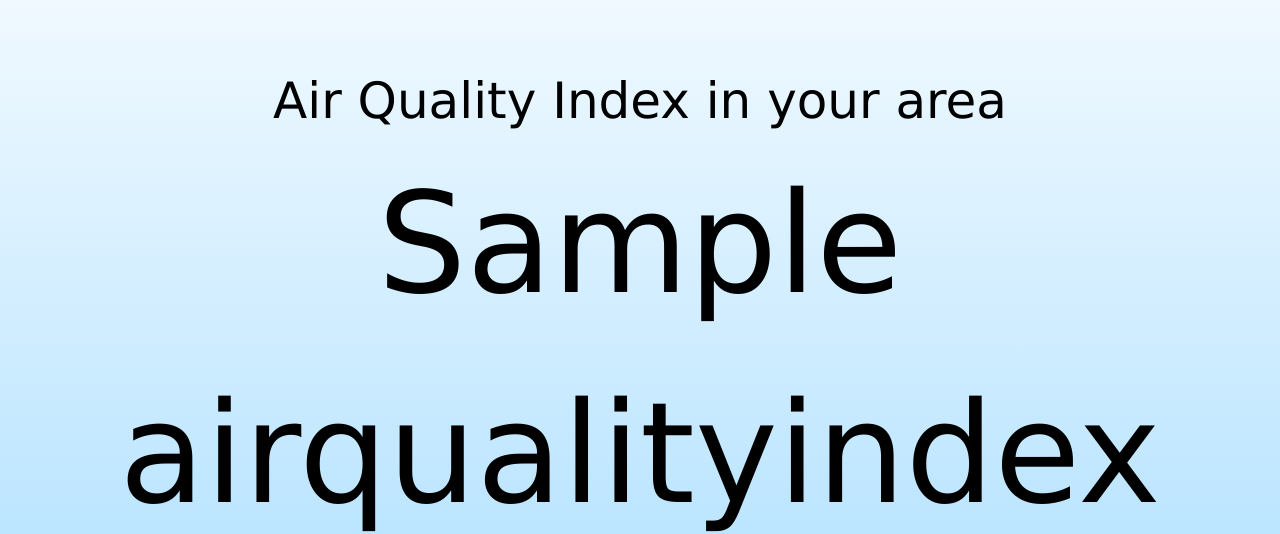
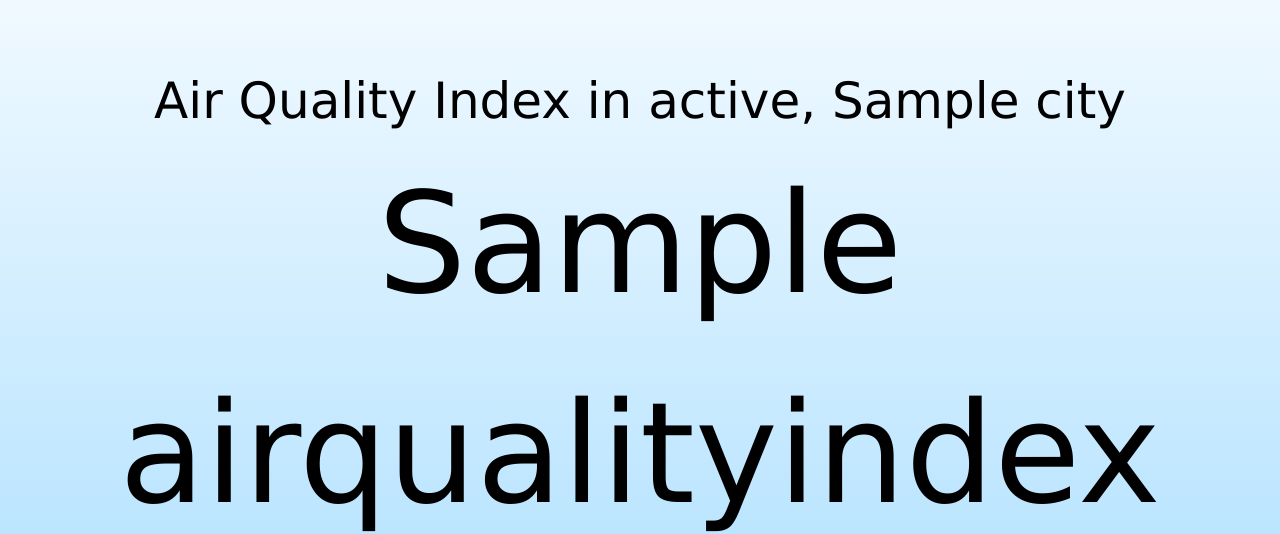
Before and after one commit to utsavbajpai/PlaceDescription, a Flask app: template app/templates/index.html in a window 1280 px wide. Shown: the top 534 px of the page. Run offline with Flask 2, Linux system fonts and the light colour scheme; the template is opened without the code that fills it: most values are stand-ins (such as "Sample title", 1, 10 or a date in 2020); some libraries are stand-ins or nearby versions.

Commit message:
added city and state name

```diff
--- a/app/routes.py
+++ b/app/routes.py
@@ -41,6 +41,13 @@ def placedetails():
     zipcodelatitude= zipcodejson['results'][0]['geometry']['location']['lat']
     zipcodelongitude = zipcodejson['results'][0]['geometry']['location']['lng']
 
+    add_components = zipcodejson['results'][0]['address_components']
+    state = add_components[len(add_components)-2]['long_name']
+    city = add_components[len(add_components)-4]['long_name']
+
+
+
+
     airquality_url = 'https://api.breezometer.com/baqi/?lat=' + str(zipcodelatitude) + '&lon=' + str(zipcodelongitude) +'&key=74a3fdfe934f4e5c8b0cc50edfb225bd'
 
     airquality_request = requests.get(airquality_url)
@@ -51,4 +58,4 @@ def placedetails():
     k = (airquality_json['breezometer_description'])
     aqi = (airquality_json['breezometer_aqi'])
     rr = (airquality_json['random_recommendations']['outside'])
-    return render_template('index.html', airqualityindex=aqi, rr=rr)
+    return render_template('index.html', airqualityindex=aqi, rr=rr,state=state,city=city)
--- a/app/templates/index.html
+++ b/app/templates/index.html
@@ -27,7 +27,7 @@
  -->
 
     <div class='header'>
-        Air Quality Index in your area
+        Air Quality Index in {{ state }}, {{ city }}
     </div>
     <div class='aqi'>
         {{airqualityindex}}
```
